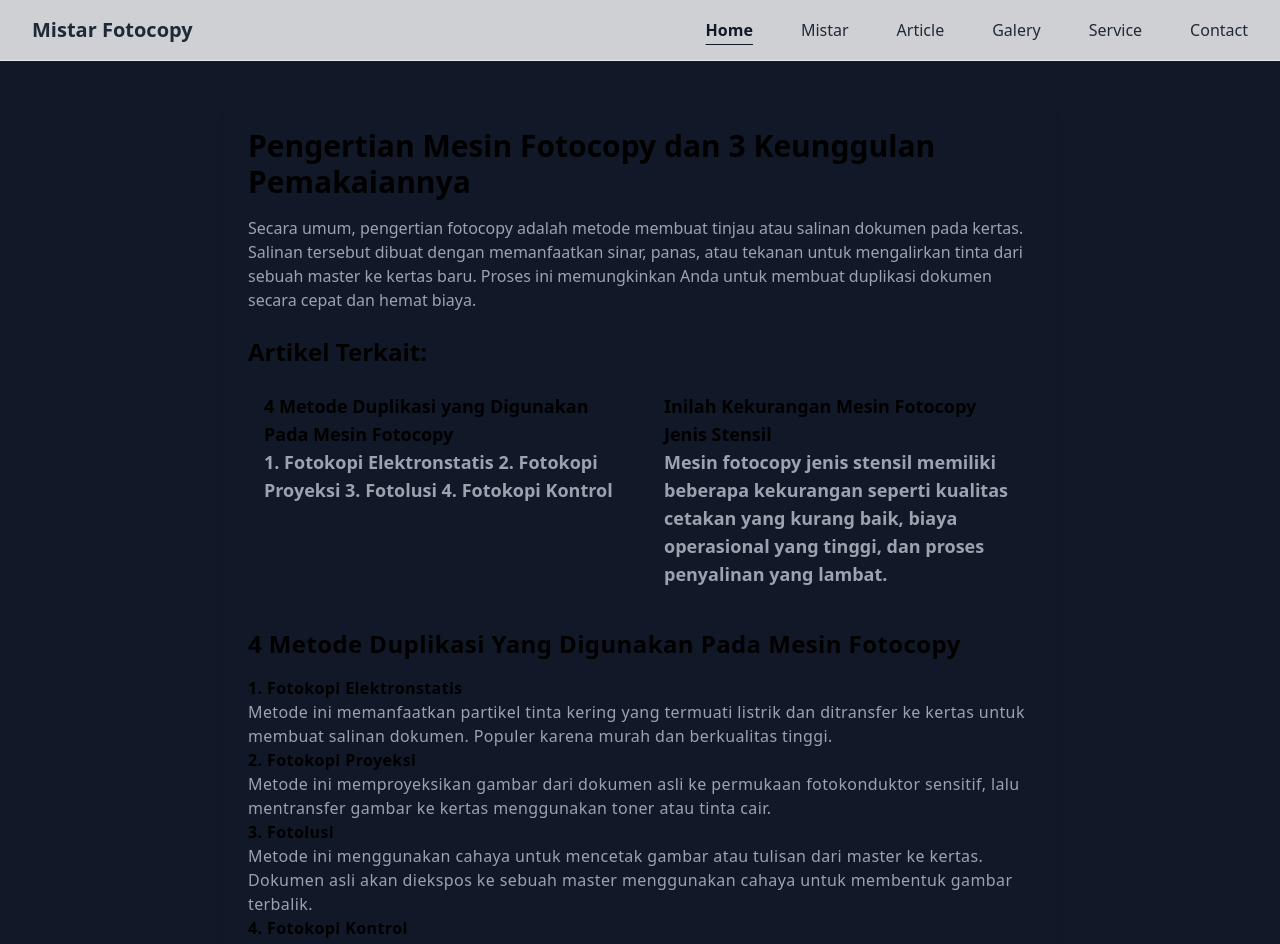
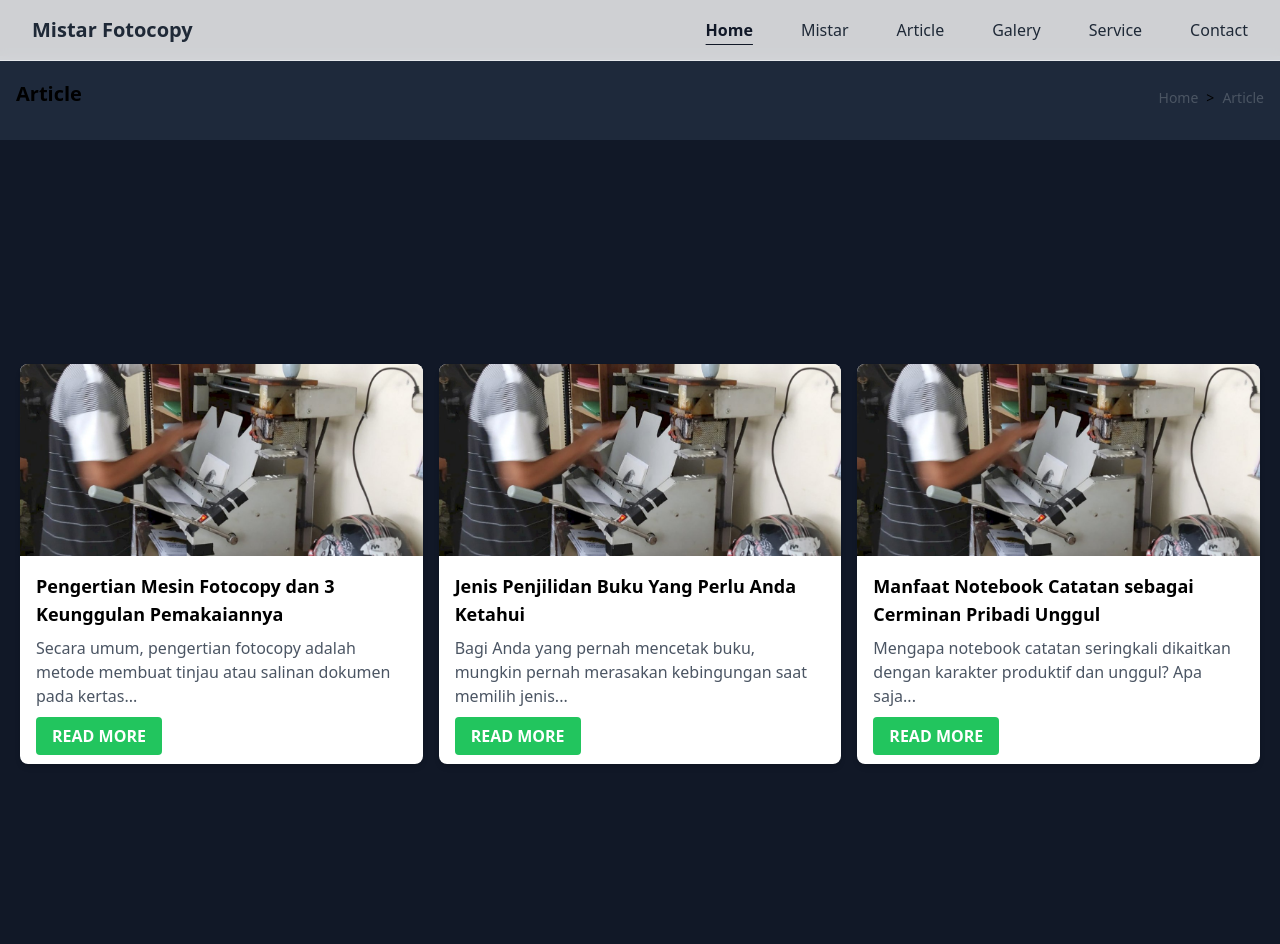
Before and after one commit to Anezz12/fotocopy, a Next.js app: page /article in a window 1280 px wide. Shown: the top 944 px of the page. Built offline with nearby package versions, Linux system fonts and the light colour scheme.

Commit message:
update article

```diff
--- a/app/article/contain3/page.tsx
+++ b/app/article/contain3/page.tsx
@@ -12,7 +12,7 @@ function Page() {
                 <h1 className="text-3xl font-bold mb-4">
                   Pengertian Mesin Fotocopy dan 3 Keunggulan Pemakaiannya
                 </h1>
-                <p className="text-gray-700 mb-6">
+                <p className=" text-gray-400 mb-6">
                   Secara umum, pengertian fotocopy adalah metode membuat tinjau
                   atau salinan dokumen pada kertas. Salinan tersebut dibuat
                   dengan memanfaatkan sinar, panas, atau tekanan untuk
@@ -23,24 +23,24 @@ function Page() {
                 <h2 className="text-2xl font-bold mb-2">Artikel Terkait:</h2>
                 <div className="grid grid-cols-1 sm:grid-cols-2 gap-4 mb-6">
                   <div className=" rounded-lg p-4">
-                    <h3 className="text-lg font-semibold mb-2">
+                    <Link href="" className="text-lg font-semibold mb-2">
                       4 Metode Duplikasi yang Digunakan Pada Mesin Fotocopy
-                    </h3>
-                    <p className="text-gray-700">
-                      1. Fotokopi Elektronstatis 2. Fotokopi Proyeksi 3.
-                      Fotolusi 4. Fotokopi Kontrol
-                    </p>
+                      <p className="text-gray-400">
+                        1. Fotokopi Elektronstatis 2. Fotokopi Proyeksi 3.
+                        Fotolusi 4. Fotokopi Kontrol
+                      </p>
+                    </Link>
                   </div>
                   <div className=" rounded-lg p-4">
-                    <h3 className="text-lg font-semibold mb-2">
-                      Inilah Kekurangan Mesin Fotocopy Jenis Stensil
-                    </h3>
-                    <p className="text-gray-700">
-                      Mesin fotocopy jenis stensil memiliki beberapa kekurangan
-                      seperti kualitas cetakan yang kurang baik, biaya
-                      operasional yang tinggi, dan proses penyalinan yang
-                      lambat.
-                    </p>
+                    <Link href="" className="text-lg font-semibold mb-2">
+                      <h3>Inilah Kekurangan Mesin Fotocopy Jenis Stensil</h3>
+                      <p className="text-gray-400">
+                        Mesin fotocopy jenis stensil memiliki beberapa
+                        kekurangan seperti kualitas cetakan yang kurang baik,
+                        biaya operasional yang tinggi, dan proses penyalinan
+                        yang lambat.
+                      </p>
+                    </Link>
                   </div>
                 </div>
                 <div className="tracking-wide">
@@ -49,7 +49,7 @@ function Page() {
                   </h2>
                   <span className="list-decimal list-inside mb-6">
                     <h3 className="font-bold">1. Fotokopi Elektronstatis</h3>
-                    <p className="text-gray-700">
+                    <p className="text-gray-400">
                       Metode ini memanfaatkan partikel tinta kering yang
                       termuati listrik dan ditransfer ke kertas untuk membuat
                       salinan dokumen. Populer karena murah dan berkualitas
@@ -57,14 +57,14 @@ function Page() {
                     </p>
 
                     <h3 className="font-bold">2. Fotokopi Proyeksi</h3>
-                    <p className="text-gray-700">
+                    <p className="text-gray-400">
                       Metode ini memproyeksikan gambar dari dokumen asli ke
                       permukaan fotokonduktor sensitif, lalu mentransfer gambar
                       ke kertas menggunakan toner atau tinta cair.
                     </p>
 
                     <h3 className="font-bold">3. Fotolusi</h3>
-                    <p className="text-gray-700">
+                    <p className="text-gray-400">
                       Metode ini menggunakan cahaya untuk mencetak gambar atau
                       tulisan dari master ke kertas. Dokumen asli akan diekspos
                       ke sebuah master menggunakan cahaya untuk membentuk gambar
@@ -72,7 +72,7 @@ function Page() {
                     </p>
 
                     <h3 className="font-bold">4. Fotokopi Kontrol</h3>
-                    <p className="text-gray-700">
+                    <p className="text-gray-400">
                       Metode ini menggunakan sinar laser untuk mencetak gambar
                       atau tulisan dari dokumen ke kertas. Gambar dibentuk
                       dengan mengontrol sinar laser untuk membuat gambar pada
@@ -81,7 +81,7 @@ function Page() {
                     </p>
                   </span>
                   <div className=" rounded-lg p-4 flex flex-col items-center">
-                    <p className="text-gray-700">
+                    <p className="text-gray-400">
                       Silahkan hubungi kami untuk informasi lebih lanjut atau
                       jika Anda memiliki pertanyaan lain.
                     </p>
--- a/app/article/page.tsx
+++ b/app/article/page.tsx
@@ -1,112 +1,103 @@
+import React from "react";
+import Image from "next/image";
 import Link from "next/link";
-import React from "react";
 
-function Page() {
+function page() {
   return (
     <div>
       <div>
-        <div className=" py-12">
-          <div className="max-w-4xl mx-auto px-4 sm:px-6 lg:px-8">
-            <div className=" rounded-lg shadow-lg overflow-hidden">
-              <div className="p-6">
-                <h1 className="text-3xl font-bold mb-4">
+        <header className="page-header bg-slate-800">
+          <div className="container mx-auto px-4 py-6 flex justify-between items-center">
+            <h1 className="text-xl font-bold mb-2">Article</h1>
+            <nav aria-label="Breadcrumbs" className="text-sm">
+              <ol className="flex items-center space-x-2">
+                <li>
+                  <Link href="/" legacyBehavior>
+                    <a className="text-gray-600 hover:text-gray-900">Home</a>
+                  </Link>
+                </li>
+                <li>&gt;</li>
+                <li className="text-gray-600">Article</li>
+              </ol>
+            </nav>
+          </div>
+        </header>
+      </div>
+
+      <div className=" flex flex-col items-center max-w-7xl mx-auto p-5 py-56">
+        <div className="grid grid-cols-1 md:grid-cols-3 gap-4">
+          <div className="bg-white rounded-lg shadow-md overflow-hidden">
+            <Image
+              src="/banner.jpeg"
+              width="300"
+              height="300"
+              alt="some value"
+              className="w-full h-48 object-cover"
+            />
+            <div className="p-4">
+              <h3 className="text-lg font-semibold mb-2 text-black">
                 Pengertian Mesin Fotocopy dan 3 Keunggulan Pemakaiannya
-                </h1>
-                <p className=" text-gray-400 mb-6">
+              </h3>
+              <p className="text-gray-600 mb-4">
                 Secara umum, pengertian fotocopy adalah metode membuat tinjau
-                  atau salinan dokumen pada kertas. Salinan tersebut dibuat
-                  dengan memanfaatkan sinar, panas, atau tekanan untuk
-                  mengalirkan tinta dari sebuah master ke kertas baru. Proses
-                  ini memungkinkan Anda untuk membuat duplikasi dokumen secara
-                  cepat dan hemat biaya.
+                atau salinan dokumen pada kertas...
               </p>
-                <h2 className="text-2xl font-bold mb-2">Artikel Terkait:</h2>
-                <div className="grid grid-cols-1 sm:grid-cols-2 gap-4 mb-6">
-                  <div className=" rounded-lg p-4">
-                    <Link href="" className="text-lg font-semibold mb-2">
-                      4 Metode Duplikasi yang Digunakan Pada Mesin Fotocopy
-                      <p className="text-gray-400">
-                        1. Fotokopi Elektronstatis 2. Fotokopi Proyeksi 3.
-                        Fotolusi 4. Fotokopi Kontrol
-                      </p>
-                    </Link>
-                  </div>
-                  <div className=" rounded-lg p-4">
-                    <Link href="" className="text-lg font-semibold mb-2">
-                      <h3>Inilah Kekurangan Mesin Fotocopy Jenis Stensil</h3>
-                      <p className="text-gray-400">
-                        Mesin fotocopy jenis stensil memiliki beberapa
-                        kekurangan seperti kualitas cetakan yang kurang baik,
-                        biaya operasional yang tinggi, dan proses penyalinan
-                        yang lambat.
-                      </p>
+              <Link
+                href="/article/contain"
+                className="bg-green-500 hover:bg-green-700 text-white font-bold py-2 px-4 rounded"
+              >
+                READ MORE
               </Link>
             </div>
           </div>
-                <div className="tracking-wide">
-                  <h2 className="text-2xl font-bold mb-4">
-                    4 Metode Duplikasi Yang Digunakan Pada Mesin Fotocopy
-                  </h2>
-                  <span className="list-decimal list-inside mb-6">
-                    <h3 className="font-bold">1. Fotokopi Elektronstatis</h3>
-                    <p className="text-gray-400">
-                      Metode ini memanfaatkan partikel tinta kering yang
-                      termuati listrik dan ditransfer ke kertas untuk membuat
-                      salinan dokumen. Populer karena murah dan berkualitas
-                      tinggi.
+
+          <div className="bg-white rounded-lg shadow-md overflow-hidden">
+            <Image
+              src="/banner.jpeg"
+              width="300"
+              height="300"
+              alt="some value"
+              className="w-full h-48 object-cover"
+            />
+            <div className="p-4">
+              <h3 className="text-lg font-semibold text-black mb-2">
+                Jenis Penjilidan Buku Yang Perlu Anda Ketahui
+              </h3>
+              <p className="text-gray-600 mb-4">
+                Bagi Anda yang pernah mencetak buku, mungkin pernah merasakan
+                kebingungan saat memilih jenis...
               </p>
-
-                    <h3 className="font-bold">2. Fotokopi Proyeksi</h3>
-                    <p className="text-gray-400">
-                      Metode ini memproyeksikan gambar dari dokumen asli ke
-                      permukaan fotokonduktor sensitif, lalu mentransfer gambar
-                      ke kertas menggunakan toner atau tinta cair.
-                    </p>
-
-                    <h3 className="font-bold">3. Fotolusi</h3>
-                    <p className="text-gray-400">
-                      Metode ini menggunakan cahaya untuk mencetak gambar atau
-                      tulisan dari master ke kertas. Dokumen asli akan diekspos
-                      ke sebuah master menggunakan cahaya untuk membentuk gambar
-                      terbalik.
-                    </p>
-
-                    <h3 className="font-bold">4. Fotokopi Kontrol</h3>
-                    <p className="text-gray-400">
-                      Metode ini menggunakan sinar laser untuk mencetak gambar
-                      atau tulisan dari dokumen ke kertas. Gambar dibentuk
-                      dengan mengontrol sinar laser untuk membuat gambar pada
-                      permukaan fotokonduktor, lalu ditransfer ke kertas
-                      menggunakan toner atau tinta.
-                    </p>
-                  </span>
-                  <div className=" rounded-lg p-4 flex flex-col items-center">
-                    <p className="text-gray-400">
-                      Silahkan hubungi kami untuk informasi lebih lanjut atau
-                      jika Anda memiliki pertanyaan lain.
-                    </p>
-                    <br />
-                    <a
-                      href="https://api.whatsapp.com/send?phone=6281230498560"
-                      target="_blank"
-                      rel="noopener noreferrer"
-                      className="flex items-center justify-center px-4 py-2 bg-yellow-400 text-white hover:bg-yellow-500 transition-colors duration-300"
+              <Link
+                href="/article/contain2"
+                className="bg-green-500 hover:bg-green-700 text-white font-bold py-2 px-4 rounded"
               >
-                      <svg className="w-5 h-5 mr-2" viewBox="0 0 24 24">
-                        <svg
-                          role="img"
-                          viewBox="0 0 24 24"
-                          xmlns="http://www.w3.org/2000/svg"
-                        >
-                          <title>WhatsApp</title>
-                          <path d="M17.472 14.382c-.297-.149-1.758-.867-2.03-.967-.273-.099-.471-.148-.67.15-.197.297-.767.966-.94 1.164-.173.199-.347.223-.644.075-.297-.15-1.255-.463-2.39-1.475-.883-.788-1.48-1.761-1.653-2.059-.173-.297-.018-.458.13-.606.134-.133.298-.347.446-.52.149-.174.198-.298.298-.497.099-.198.05-.371-.025-.52-.075-.149-.669-1.612-.916-2.207-.242-.579-.487-.5-.669-.51-.173-.008-.371-.01-.57-.01-.198 0-.52.074-.792.372-.272.297-1.04 1.016-1.04 2.479 0 1.462 1.065 2.875 1.213 3.074.149.198 2.096 3.2 5.077 4.487.709.306 1.262.489 1.694.625.712.227 1.36.195 1.871.118.571-.085 1.758-.719 2.006-1.413.248-.694.248-1.289.173-1.413-.074-.124-.272-.198-.57-.347m-5.421 7.403h-.004a9.87 9.87 0 01-5.031-1.378l-.361-.214-3.741.982.998-3.648-.235-.374a9.86 9.86 0 01-1.51-5.26c.001-5.45 4.436-9.884 9.888-9.884 2.64 0 5.122 1.03 6.988 2.898a9.825 9.825 0 012.893 6.994c-.003 5.45-4.437 9.884-9.885 9.884m8.413-18.297A11.815 11.815 0 0012.05 0C5.495 0 .16 5.335.157 11.892c0 2.096.547 4.142 1.588 5.945L.057 24l6.305-1.654a11.882 11.882 0 005.683 1.448h.005c6.554 0 11.89-5.335 11.893-11.893a11.821 11.821 0 00-3.48-8.413Z" />
-                        </svg>
-                      </svg>
-                      Chat with us on WhatsApp
-                    </a>
+                READ MORE
+              </Link>
             </div>
           </div>
-              </div>
+
+          <div className="bg-white rounded-lg shadow-md overflow-hidden">
+            <Image
+              src="/banner.jpeg"
+              width="300"
+              height="300"
+              alt="some value"
+              className="w-full h-48 object-cover"
+            />
+            <div className="p-4">
+              <h3 className="text-lg font-semibold mb-2 text-black">
+                Manfaat Notebook Catatan sebagai Cerminan Pribadi Unggul
+              </h3>
+              <p className="text-gray-600 mb-4">
+                Mengapa notebook catatan seringkali dikaitkan dengan karakter
+                produktif dan unggul? Apa saja...
+              </p>
+              <Link
+                href="/article/contain3"
+                className="bg-green-500 hover:bg-green-700 text-white font-bold py-2 px-4 rounded"
+              >
+                READ MORE
+              </Link>
             </div>
           </div>
         </div>
@@ -115,4 +106,4 @@ function Page() {
   );
 }
 
-export default Page;
+export default page;
```
Lines whose indentation alone changed are shown as unchanged.
